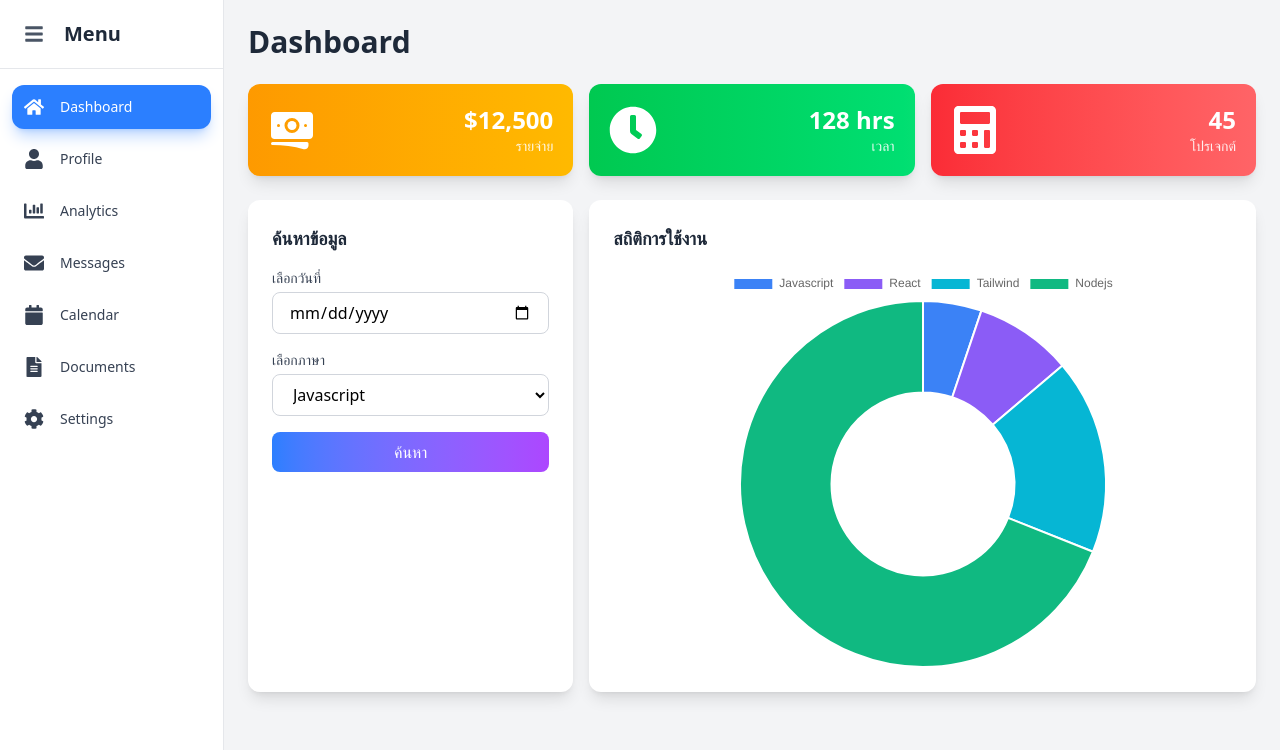
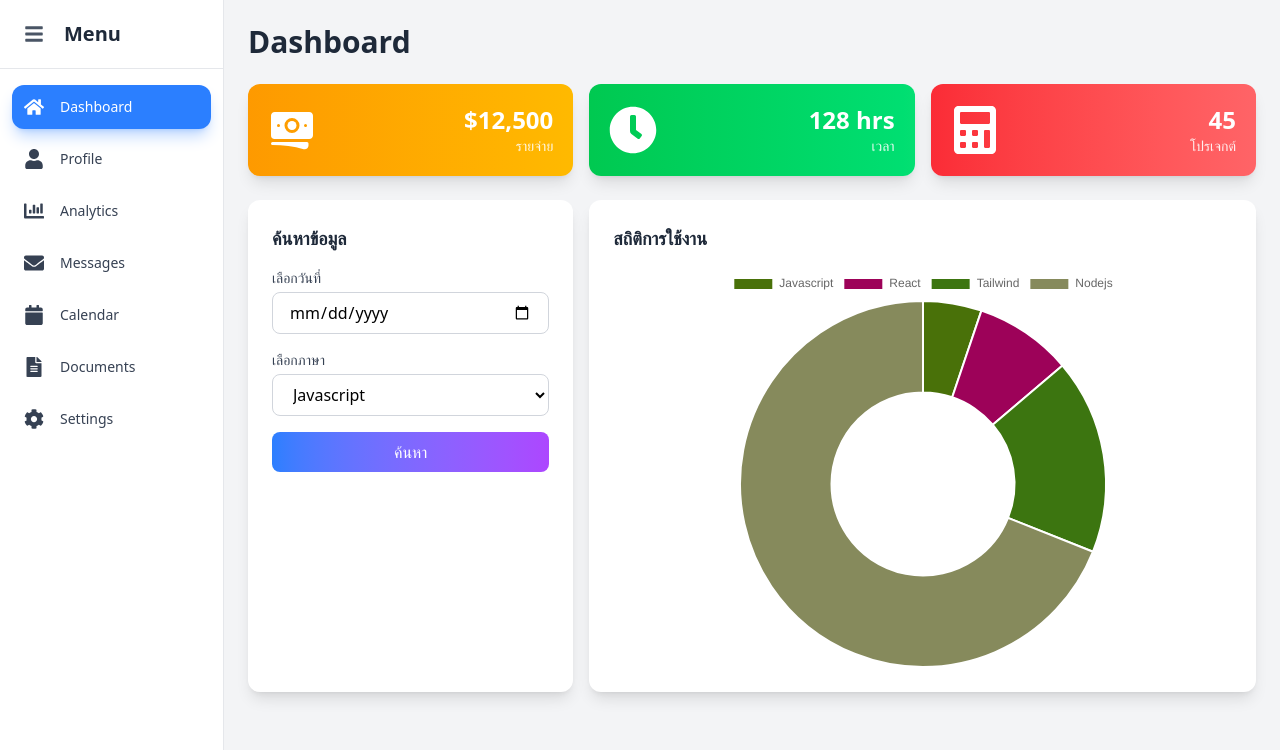
Before and after one commit to FactNJS1014/React-tailwind-Responsive-2026, a React (Vite) app: page /content in a window 1280 px wide. Shown: the top 750 px of the page. Built offline with nearby package versions, Linux system fonts and the light colour scheme.

Commit message:
update fetch data to show chart

```diff
--- a/src/components/Sidebar.jsx
+++ b/src/components/Sidebar.jsx
@@ -31,14 +31,26 @@ function Sidebar() {
     { id: "Settings", icon: FaCog, label: "Settings" },
   ];
 
-  // Dashboard Chart Data
+  //Random Color Donut Chart
+  const randomColor = () => {
+    return `rgb(${Math.floor(Math.random() * 255)}, ${Math.floor(Math.random() * 255)}, ${Math.floor(Math.random() * 255)})`;
+  };
+
+  const name = [
+    { name: "Javascript", value: 30 },
+    { name: "React", value: 50 },
+    { name: "Tailwind", value: 100 },
+    { name: "Nodejs", value: 400 },
+  ];
+
+  // Dashboard Chart Data and loop background color
   const chartData = {
-    labels: ["Javascript", "React", "Tailwind", "Nodejs"],
+    labels: name.map((n) => n.name),
     datasets: [
       {
         label: "Skills",
-        data: [30, 50, 100, 400],
-        backgroundColor: ["#3B82F6", "#8B5CF6", "#06B6D4", "#10B981"],
+        data: name.map((n) => n.value),
+        backgroundColor: name.map(() => randomColor()),
         hoverOffset: 4,
       },
     ],
@@ -49,7 +61,7 @@ function Sidebar() {
     <div className="space-y-6">
       {/* Stats Cards */}
       <div className="grid grid-cols-1 md:grid-cols-3 gap-4">
-        <div className="bg-gradient-to-r from-amber-500 to-amber-400 rounded-xl shadow-lg p-5 text-white">
+        <div className="bg-linear-to-r from-amber-500 to-amber-400 rounded-xl shadow-lg p-5 text-white">
           <div className="flex items-center justify-between">
             <HiBanknotes className="w-12 h-12" />
             <div className="text-right">
@@ -58,7 +70,7 @@ function Sidebar() {
             </div>
           </div>
         </div>
-        <div className="bg-gradient-to-r from-green-500 to-green-400 rounded-xl shadow-lg p-5 text-white">
+        <div className="bg-linear-to-r from-green-500 to-green-400 rounded-xl shadow-lg p-5 text-white">
           <div className="flex items-center justify-between">
             <FaClock className="w-12 h-12" />
             <div className="text-right">
@@ -67,7 +79,7 @@ function Sidebar() {
             </div>
           </div>
         </div>
-        <div className="bg-gradient-to-r from-red-500 to-red-400 rounded-xl shadow-lg p-5 text-white">
+        <div className="bg-linear-to-r from-red-500 to-red-400 rounded-xl shadow-lg p-5 text-white">
           <div className="flex items-center justify-between">
             <FaCalculator className="w-12 h-12" />
             <div className="text-right">
@@ -105,7 +117,7 @@ function Sidebar() {
                 <option>Nodejs</option>
               </select>
             </div>
-            <button className="w-full bg-gradient-to-r from-blue-500 to-purple-500 text-white px-4 py-2 rounded-lg font-medium hover:opacity-90 transition">
+            <button className="w-full bg-linear-to-r from-blue-500 to-purple-500 text-white px-4 py-2 rounded-lg font-medium hover:opacity-90 transition">
               ค้นหา
             </button>
           </div>
```
